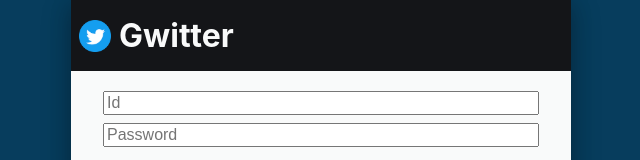
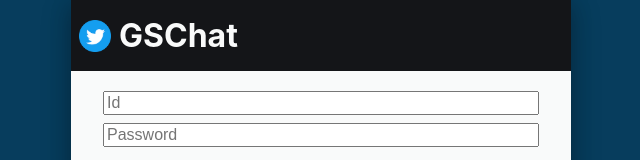
Before and after one commit to Seo-JeongJin/Dwitter, a React (Vite) app in the folder client/: page / in a window 1280 px wide. Shown: the top 160 px of the page, without its empty margins (319-959 px from the left). Built offline with nearby package versions, Linux system fonts and the light colour scheme; no server answers.

Commit message:
refactor: remove unused imports

```diff
--- a/client/src/components/Banner.jsx
+++ b/client/src/components/Banner.jsx
@@ -1,4 +1,4 @@
-import React, { memo } from 'react';
+import { memo } from 'react';
 
 const Banner = memo(({ text, isAlert }) => (
   <>
--- a/client/src/components/Header.jsx
+++ b/client/src/components/Header.jsx
@@ -1,11 +1,11 @@
-import React, { memo } from 'react';
+import { memo } from 'react';
 
 const Header = memo(({ username, onLogout, onMyTweets, onAllTweets }) => {
   return (
     <header className="header">
       <div className="logo">
         <img src="./img/logo.png" alt="GSChat Logo" className="logo-img" />
-        <h1 className="logo-name">Gwitter</h1>
+        <h1 className="logo-name">GSChat</h1>
         {username && <span className="logo-user">@{username}</span>}
       </div>
       {username && (
@@ -13,7 +13,7 @@ const Header = memo(({ username, onLogout, onMyTweets, onAllTweets }) => {
           <button onClick={onAllTweets}>All Tweets</button>
           <button onClick={onMyTweets}>My Tweets</button>
           <button className="menu-item" onClick={onLogout}>
-            Logout
+            로그아웃
           </button>
         </nav>
       )}
--- a/client/src/components/NewTweetForm.jsx
+++ b/client/src/components/NewTweetForm.jsx
@@ -1,4 +1,4 @@
-import React, { useState } from 'react';
+import { useState } from 'react';
 
 const NewTweetForm = ({ tweetService, onError }) => {
   const [tweet, setTweet] = useState('');
--- a/client/src/components/Tweets.jsx
+++ b/client/src/components/Tweets.jsx
@@ -1,4 +1,4 @@
-import React, { memo, useEffect, useState } from 'react';
+import { memo, useEffect, useState } from 'react';
 import { useNavigate } from 'react-router-dom';
 import Banner from './Banner';
 import NewTweetForm from './NewTweetForm';
--- a/client/src/pages/AllTweets.jsx
+++ b/client/src/pages/AllTweets.jsx
@@ -1,4 +1,3 @@
-import React from 'react';
 import Tweets from '../components/Tweets';
 
 const AllTweets = ({ tweetService }) => (
--- a/client/src/pages/MyTweets.jsx
+++ b/client/src/pages/MyTweets.jsx
@@ -1,4 +1,3 @@
-import React from 'react';
 import { useParams } from 'react-router-dom';
 import Tweets from '../components/Tweets';
 
```
Also changed, not shown: client/src/components/EditTweetForm.jsx (+8 -8 lines).
